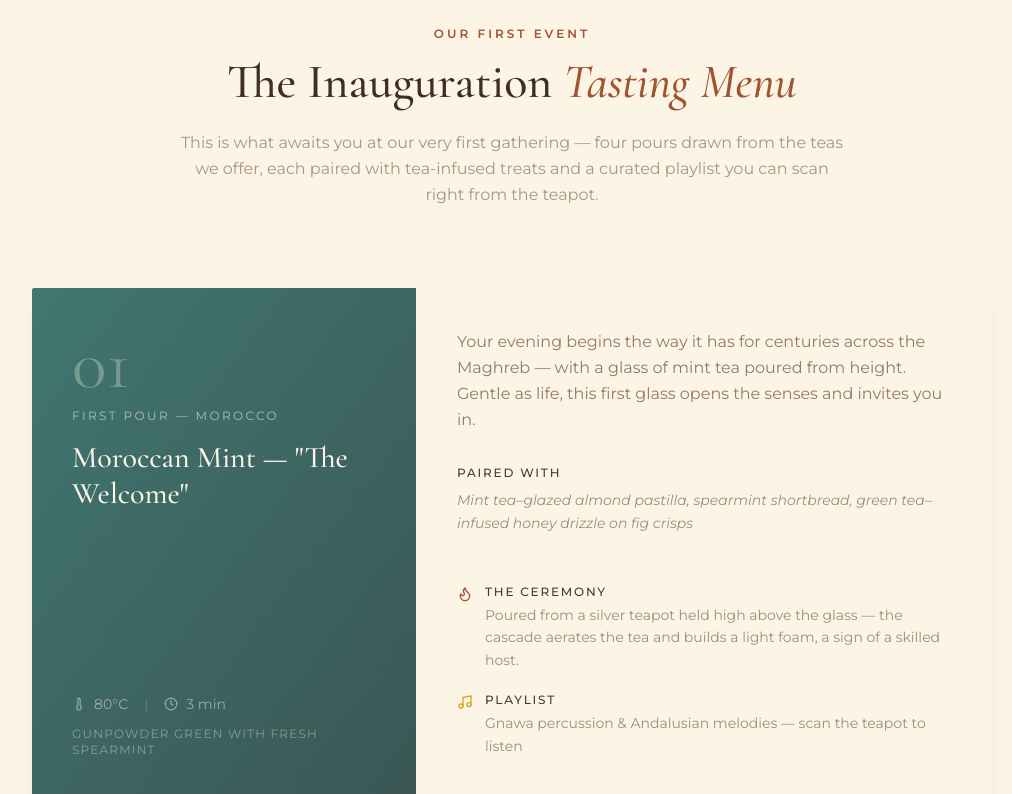
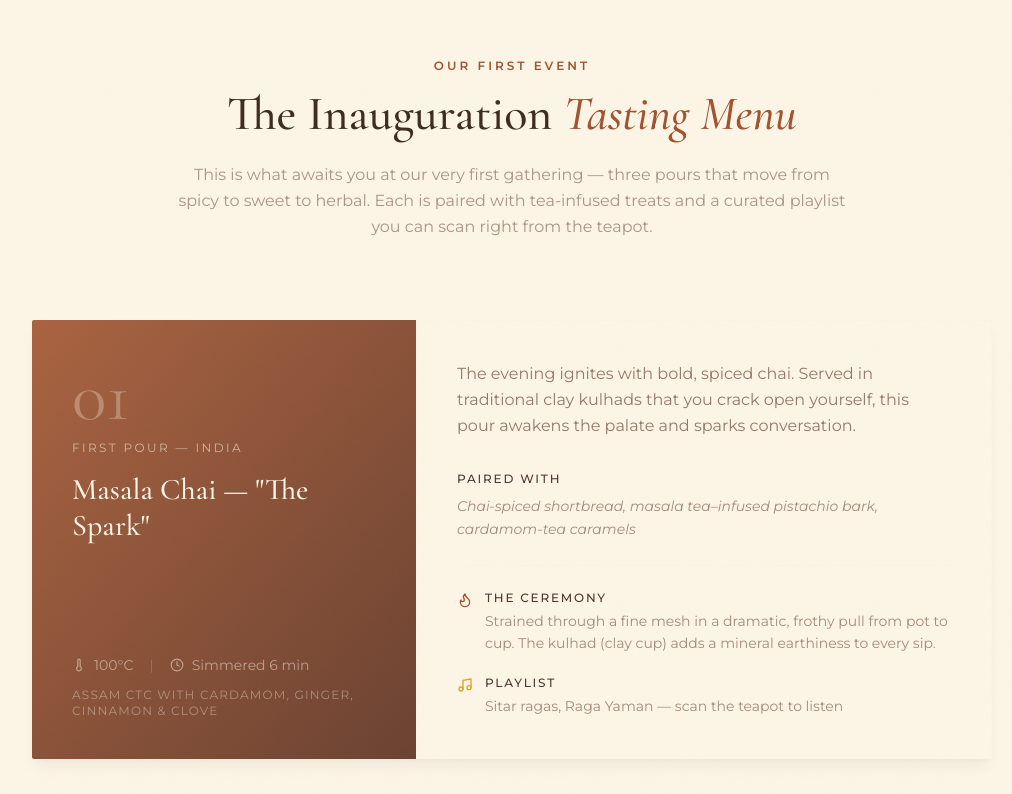
Before and after one commit to Mengeshta/cupsandcultures, a React (Vite) app: page / in a window 1280 px wide. Shown: the part 3560-4354 px from the top of the page, without its empty margins (128-1140 px from the left). Built offline with nearby package versions, Linux system fonts and the light colour scheme.

Commit message:
Restructure event to 3-course progression: spicy (Masala Chai) → sweet (Moroccan Mint) → herbal (Rosewater Tisane)

```diff
--- /dev/null
+++ b/404.html
@@ -0,0 +1,60 @@
+<!DOCTYPE html>
+<html lang="en">
+  <head>
+    <meta charset="UTF-8" />
+    <meta name="viewport" content="width=device-width, initial-scale=1.0" />
+    <title>Cups & Cultures - Page Not Found</title>
+    <style>
+      body {
+        margin: 0;
+        padding: 0;
+        font-family: 'Montserrat', sans-serif;
+        background-color: #FDF5E6;
+        color: #3D2B1F;
+        display: flex;
+        justify-content: center;
+        align-items: center;
+        min-height: 100vh;
+        text-align: center;
+      }
+      .container {
+        max-width: 600px;
+        padding: 2rem;
+      }
+      h1 {
+        font-size: 3rem;
+        margin-bottom: 1rem;
+        color: #A0522D;
+      }
+      p {
+        font-size: 1.2rem;
+        margin-bottom: 2rem;
+      }
+      a {
+        display: inline-block;
+        padding: 0.75rem 2rem;
+        background-color: #A0522D;
+        color: #FDF5E6;
+        text-decoration: none;
+        border-radius: 4px;
+        transition: background-color 0.3s;
+      }
+      a:hover {
+        background-color: #DAA520;
+      }
+    </style>
+  </head>
+  <body>
+    <div class="container">
+      <h1>404</h1>
+      <p>Oops! The page you're looking for seems to have steeped away.</p>
+      <a href="/">Return to Cups & Cultures</a>
+    </div>
+    <script>
+      // Redirect to home after 5 seconds
+      setTimeout(() => {
+        window.location.href = '/';
+      }, 5000);
+    </script>
+  </body>
+</html>
--- a/src/components/Community.jsx
+++ b/src/components/Community.jsx
@@ -11,17 +11,17 @@ const schedule = [
   },
   {
     time: '7:30 PM',
-    title: 'First Pour — The Welcome',
-    detail: 'Moroccan mint tea, poured from silver teapots at height. Sweet, bright, and impossibly fragrant — the kind of warmth that loosens shoulders and starts smiles.',
-    tea: 'Moroccan Mint · Morocco',
-    playlist: 'Gnawa & Andalusian classics',
+    title: 'First Pour — The Spark',
+    detail: 'Bold masala chai in clay kulhads. The evening ignites with spice and warmth. This is the conversation starter — the pour that awakens.',
+    tea: 'Masala Chai · India',
+    playlist: 'Sitar ragas, Ravi Shankar',
   },
   {
     time: '8:15 PM',
-    title: 'Second Pour — The Conversation',
-    detail: 'Masala chai arrives bold and spiced in handmade clay kulhads. Tables shift, voices soften, and the room starts to feel like it has known you for years.',
-    tea: 'Masala Chai · India',
-    playlist: 'Ravi Shankar, sitar ragas',
+    title: 'Second Pour — The Sweet',
+    detail: 'Moroccan mint tea poured from silver teapots at height. Bright, refreshing, and impossibly fragrant — the heart of the evening.',
+    tea: 'Moroccan Mint · Morocco',
+    playlist: 'Gnawa & Andalusian classics',
   },
   {
     time: '8:50 PM',
@@ -31,17 +31,16 @@ const schedule = [
   },
   {
     time: '9:10 PM',
-    title: 'Third Pour — The Stillness',
-    detail: 'The lights go low. Hojicha — roasted, nutty, almost no caffeine — arrives warm in your hands. This is the quietest part of the night. Be here for it.',
-    tea: 'Hojicha · Japan',
-    playlist: 'Shakuhachi flute, ambient Zen',
+    title: 'Third Pour — The Calm',
+    detail: 'Herbal rosewater tisane arrives — caffeine-free, delicate, and calming. The evening settles into tranquility as the lights go low.',
+    tea: 'Rosewater Tisane · North Africa',
+    playlist: 'Andalusian oud, soft desert melodies',
   },
   {
     time: '9:40 PM',
-    title: 'Final Pour — The Farewell',
-    detail: 'Saharan Tuareg tea, brewed tableside over coals. Rich, sweet, unhurried. You\'ll leave with a small parcel of the evening\'s teas and a reason to come back.',
-    tea: 'Saharan Tuareg · Niger',
-    playlist: 'Tinariwen, desert blues',
+    title: 'The Farewell',
+    detail: 'No more pours. Just quiet conversation and a small parcel of the evening\'s teas to take home. You\'ll leave with a reason to come back.',
+    tea: null,
   },
 ]
 
@@ -69,13 +68,12 @@ export default function Community() {
             Your Evening
           </p>
           <h2 className="font-serif text-cream-50 text-3xl md:text-4xl lg:text-5xl font-medium leading-tight mb-6">
-            Slow Down. <span className="text-ochre-400 italic">Stay Awhile.</span>
+            Three Pours. <span className="text-ochre-400 italic">One Journey.</span>
           </h2>
           <p className="font-sans text-cream-100/40 text-sm md:text-base leading-relaxed max-w-lg mx-auto">
-            This isn't an event with a rigid itinerary.
-            It's an evening designed to feel like the coziest living room
-            you've ever walked into — warm light, quiet music, and a cup
-            that never goes cold.
+            From spicy to sweet to herbal, each pour follows a deliberate rhythm.
+            No rush. No rigid itinerary. Just tea, stories, and the people
+            beside you.
           </p>
         </div>
 
--- a/src/components/InaugurationMenu.jsx
+++ b/src/components/InaugurationMenu.jsx
@@ -4,11 +4,26 @@ import { Flame, Music, BookOpen, Thermometer, Clock } from 'lucide-react'
 const courses = [
   {
     course: 'First Pour',
-    title: 'Moroccan Mint — "The Welcome"',
+    title: 'Masala Chai — "The Spark"',
+    origin: 'India',
+    tea: 'Assam CTC with Cardamom, Ginger, Cinnamon & Clove',
+    description:
+      'The evening ignites with bold, spiced chai. Served in traditional clay kulhads that you crack open yourself, this pour awakens the palate and sparks conversation.',
+    temp: '100°C',
+    time: 'Simmered 6 min',
+    pairing: 'Chai-spiced shortbread, masala tea–infused pistachio bark, cardamom-tea caramels',
+    ceremony:
+      'Strained through a fine mesh in a dramatic, frothy pull from pot to cup. The kulhad (clay cup) adds a mineral earthiness to every sip.',
+    music: 'Sitar ragas, Raga Yaman — scan the teapot to listen',
+    color: 'from-terracotta-500/90 to-terracotta-800/90',
+  },
+  {
+    course: 'Second Pour',
+    title: 'Moroccan Mint — "The Sweet"',
     origin: 'Morocco',
     tea: 'Gunpowder Green with Fresh Spearmint',
     description:
-      'Your evening begins the way it has for centuries across the Maghreb — with a glass of mint tea poured from height. Gentle as life, this first glass opens the senses and invites you in.',
+      'The energy softens as sweet mint tea arrives, poured from silver teapots at height. Bright, refreshing, and impossibly fragrant — this is the heart of the evening.',
     temp: '80°C',
     time: '3 min',
     pairing: 'Mint tea–glazed almond pastilla, spearmint shortbread, green tea–infused honey drizzle on fig crisps',
@@ -18,48 +33,18 @@ const courses = [
     color: 'from-teal-600/90 to-teal-800/90',
   },
   {
-    course: 'Second Pour',
-    title: 'Masala Chai — "The Conversation"',
-    origin: 'India',
-    tea: 'Assam CTC with Cardamom, Ginger, Cinnamon & Clove',
+    course: 'Third Pour',
+    title: 'Rosewater Tisane — "The Calm"',
+    origin: 'North Africa',
+    tea: 'Herbal Rosewater Blend with Hibiscus & Mint',
     description:
-      'As the room warms and connections form, the second course arrives — bold, spiced, and deeply aromatic. Served in small clay kulhads that you crack open yourself.',
-    temp: '100°C',
-    time: 'Simmered 6 min',
-    pairing: 'Chai-spiced shortbread, masala tea–infused pistachio bark, cardamom-tea caramels',
+      'The evening settles into tranquility with a caffeine-free herbal infusion. Rosewater and hibiscus create a delicate, calming finish that lingers like a fond memory.',
+    temp: '85°C',
+    time: '4 min',
+    pairing: 'Rosewater tea macarons, hibiscus-infused shortbread, lavender-tea truffles',
     ceremony:
-      'Strained through a fine mesh in a dramatic, frothy pull from pot to cup. The kulhad (clay cup) adds a mineral earthiness to every sip.',
-    music: 'Sitar ragas, Raga Yaman — scan the teapot to listen',
-    color: 'from-terracotta-500/90 to-terracotta-800/90',
-  },
-  {
-    course: 'Third Pour',
-    title: 'Hojicha — "The Stillness"',
-    origin: 'Kyoto, Japan',
-    tea: 'Roasted Green Tea — warm, nutty, naturally low caffeine',
-    description:
-      'The energy shifts. The room softens. Hojicha arrives warm and toasty — roasted over charcoal, it is the evening tea of Japan. A cup of calm before the farewell.',
-    temp: '90°C',
-    time: '1–2 min',
-    pairing: 'Hojicha–infused sesame brittle, roasted rice tea cookies, yuzu-tea curd tartlet',
-    ceremony:
-      'Roasted in porcelain pots over charcoal. The deep amber color and gentle aroma signal the quietest part of the evening.',
-    music: 'Shakuhachi flute, ambient Zen — scan the teapot to listen',
-    color: 'from-espresso-700/90 to-espresso-900/90',
-  },
-  {
-    course: 'Final Pour',
-    title: 'Saharan Tuareg — "The Departure"',
-    origin: 'Niger / Mali',
-    tea: 'Strong Gunpowder Green with Heavy Sugar',
-    description:
-      'The final glass. In Tuareg tradition, the third pour is "bitter as death" — a reminder that all beautiful things end, making them more precious. Tonight, we sweeten the farewell.',
-    temp: '85°C',
-    time: '5 min',
-    pairing: 'Gunpowder tea–infused dates with orange blossom cream, green tea dark chocolate truffles with sea salt',
-    ceremony:
-      'Brewed over a small charcoal brazier at the table. The tea is poured back and forth between two glasses to aerate and cool — a desert ceremony of patience.',
-    music: 'Tinariwen, desert blues — scan the teapot to listen',
+      'Steamed gently to preserve the delicate rosewater essence. Served in glass cups to showcase the beautiful pink hue.',
+    music: 'Andalusian oud, soft desert melodies — scan the teapot to listen',
     color: 'from-ochre-500/90 to-ochre-800/90',
   },
 ]
@@ -84,9 +69,9 @@ export default function InaugurationMenu() {
             The Inauguration <span className="text-terracotta-500 italic">Tasting Menu</span>
           </h2>
           <p className="font-sans text-espresso-700/55 text-base leading-relaxed max-w-2xl mx-auto">
-            This is what awaits you at our very first gathering — four pours drawn
-            from the teas we offer, each paired with tea-infused treats and a
-            curated playlist you can scan right from the teapot.
+            This is what awaits you at our very first gathering — three pours that
+            move from spicy to sweet to herbal. Each is paired with tea-infused treats
+            and a curated playlist you can scan right from the teapot.
           </p>
         </div>
 
--- a/src/components/TastingMenu.jsx
+++ b/src/components/TastingMenu.jsx
@@ -33,6 +33,9 @@ export default function TastingMenu() {
           <p className="font-sans text-cream-100/45 text-base leading-relaxed">
             Explore origins. Discover the flavor, the ceremony, and the story
             behind each tea tradition.
+          </p>
+          <p className="font-sans text-ochre-400/60 text-sm mt-3">
+            Our first event follows a three-course journey: spicy → sweet → herbal
           </p>
         </div>
 
```
